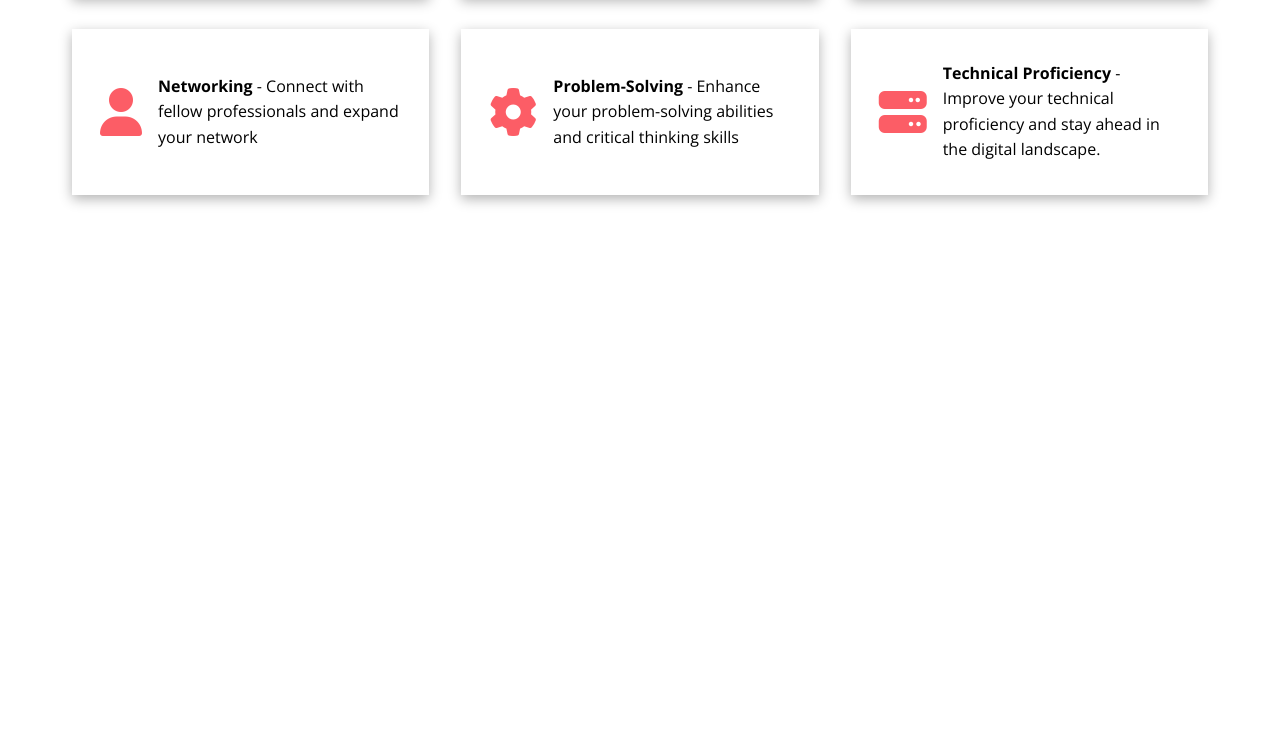
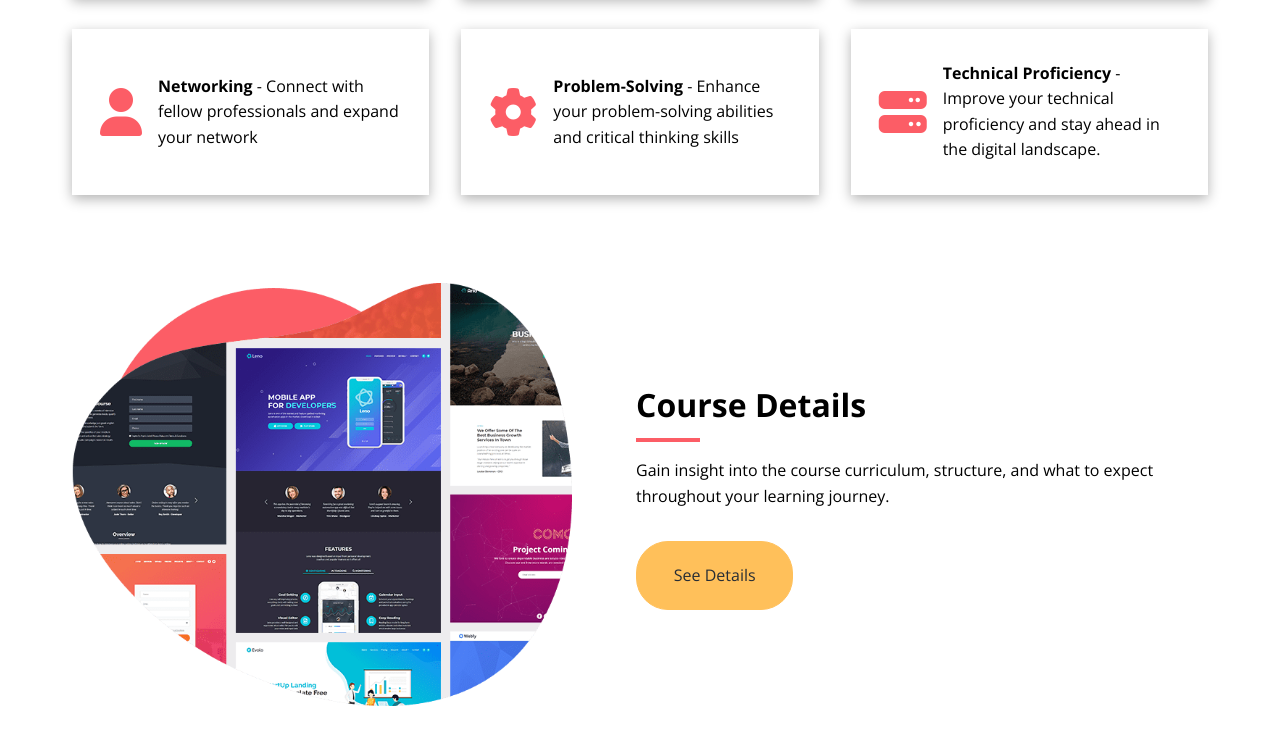
Before and after one commit to elvan/tutor-website-html-css, a plain HTML site: page index.html in a window 1280 px wide. Shown: the part 4662-5406 px from the top of the page. Before the commit the page ends 4945 px from the top, so only its background shows below. Drawn offline with nearby package versions, Linux system fonts and the light colour scheme.

Commit message:
Add course details section with image and content
- Add course details section to index.html with descriptive content
- Include a responsive flex layout for image and text alignment
- Style details section with typography and spacing in styles.css
- Add a call-to-action button linking to detailed course information
- Ensure compatibility with various screen sizes and devices

```diff
--- a/css/styles.css
+++ b/css/styles.css
@@ -367,6 +367,33 @@ img {
   margin-right: 1rem;
 }
 
+/* Details */
+.details .details-flex {
+  display: flex;
+  gap: 4rem;
+  align-items: center;
+  justify-content: center;
+}
+
+.details img {
+  width: 100%;
+  max-width: 500px;
+}
+
+.details h2 {
+  font-size: 2rem;
+  font-weight: 700;
+  margin-bottom: 0.5rem;
+}
+
+.details .heading-border {
+  margin: 0;
+}
+
+.details p {
+  margin: 1rem 0 2rem;
+}
+
 /* Media Queries */
 
 @media (max-width: 768px) {
--- a/index.html
+++ b/index.html
@@ -403,6 +403,22 @@
       </div>
     </section>
 
+    <!-- Course Details -->
+    <section class="details section" id="details">
+      <div class="container details-flex">
+        <img src="images/details.png" alt="details" />
+        <div class="details-content">
+          <h2>Course Details</h2>
+          <div class="heading-border"></div>
+          <p>
+            Gain insight into the course curriculum, structure, and what to expect throughout your
+            learning journey.
+          </p>
+          <a href="#" class="btn">See Details</a>
+        </div>
+      </div>
+    </section>
+
     <script src="js/script.js"></script>
   </body>
 </html>
```
